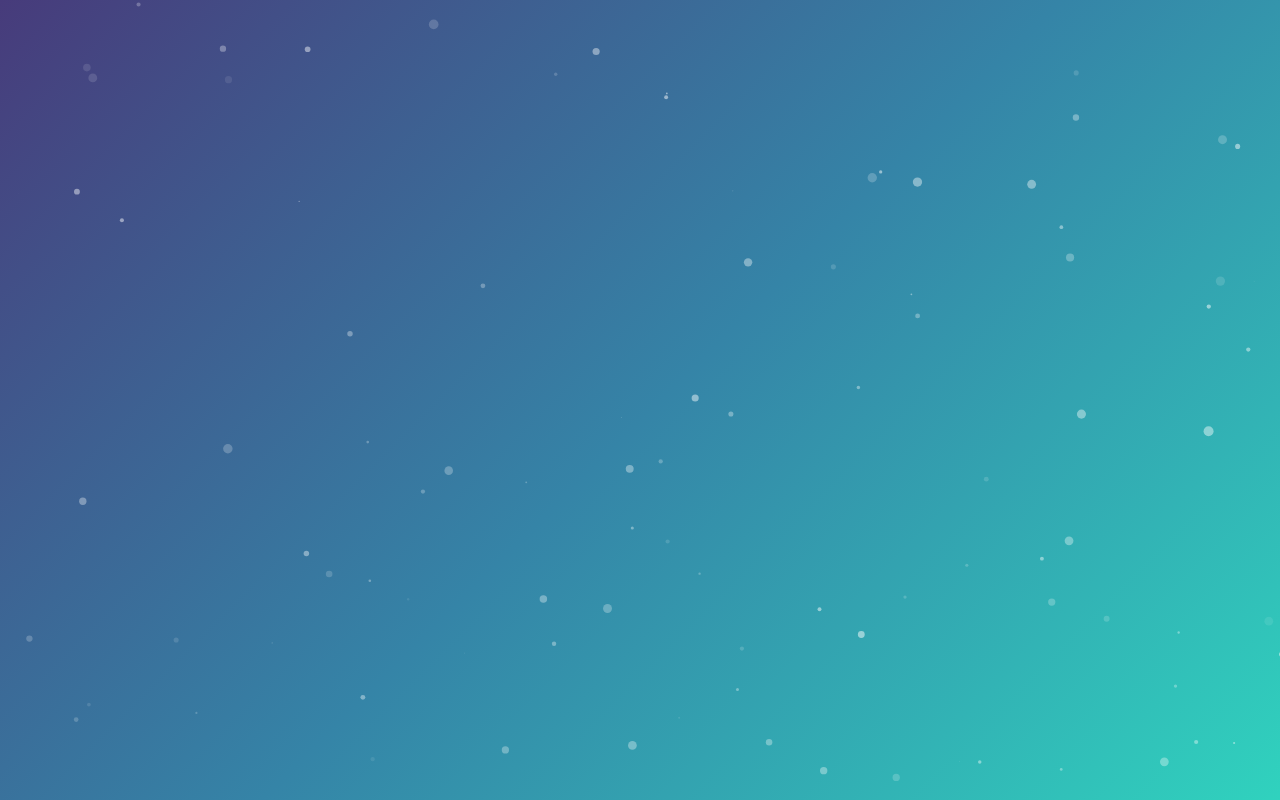
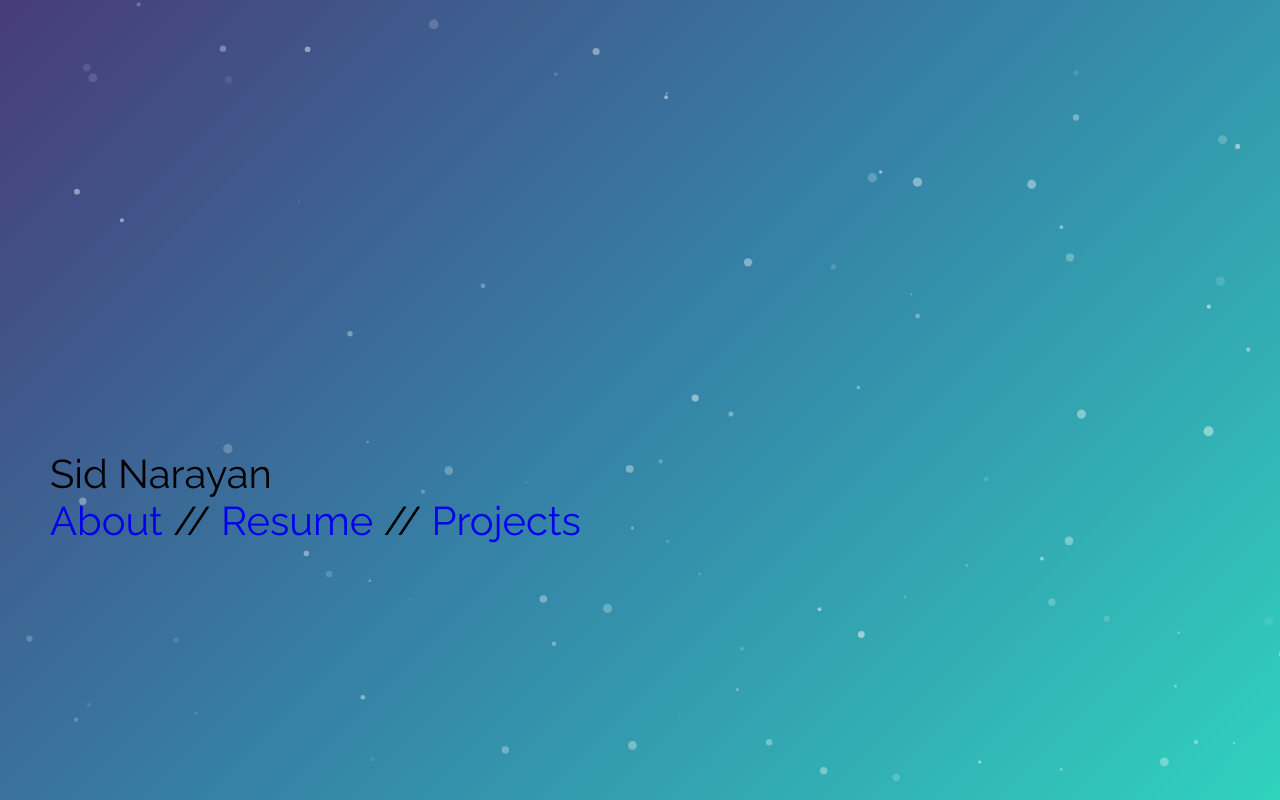
Before and after one commit to sidheart/sidheart.github.io, a plain HTML site: page index.html in a window 1280 px wide. Drawn offline with Linux system fonts and the light colour scheme.

Commit message:
Repositioned elements and adjusted font

```diff
--- a/css/style.css
+++ b/css/style.css
@@ -43,6 +43,15 @@ canvas{
   vertical-align:bottom;
 }
 
+#information{
+  position: absolute;
+  top: 450px;
+  left: 50px;
+  font-family: 'Raleway', sans-serif;
+  font-size: 40px;
+}
+
+
 /* ---- particles.js container ---- */
 
 #particles-js{
--- a/index.html
+++ b/index.html
@@ -7,10 +7,24 @@
   <meta name="author" content="Sid Narayan" />
   <meta name="viewport" content="width=device-width, initial-scale=1.0, minimum-scale=1.0, maximum-scale=1.0, user-scalable=no">
   <link rel="stylesheet" media="screen" href="css/style.css">
+  <link href="https://fonts.googleapis.com/css?family=Raleway" rel="stylesheet">
 </head>
 <body>
 <!-- particles.js container -->
-<div id="particles-js"></div>
+<div id="particles-js">
+  <div id="information">
+    <ul>
+      <li>Sid Narayan</li>
+      <li>
+        <span id="links">
+          <a href="sidheart.github.io/about">About</a> //
+          <a href="sidheart.github.io/about">Resume</a> //
+          <a href="sidheart.github.io/about">Projects</a>
+        </span>
+      </li>
+    </ul>
+  </div>
+</div>
 <!-- scripts -->
 <script src="particles.min.js"></script>
 <script src="js/app.js"></script>
```
